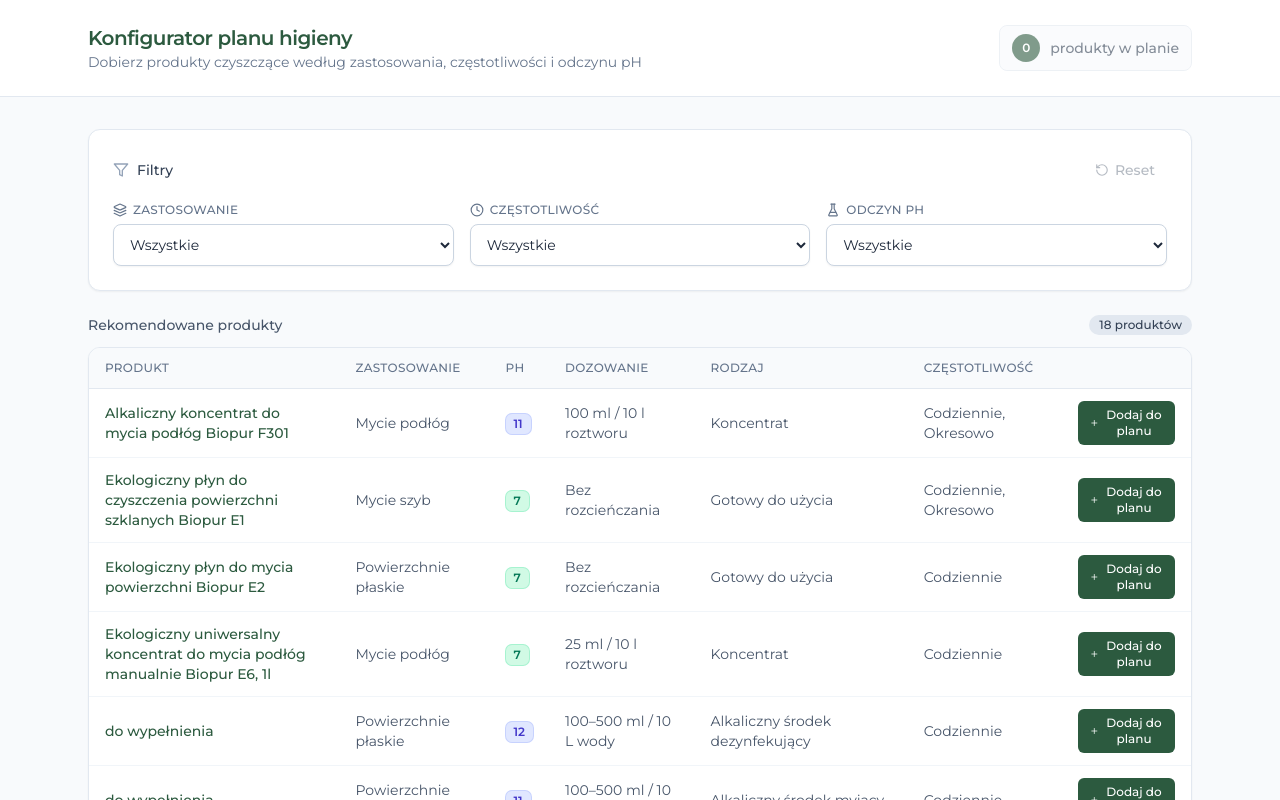
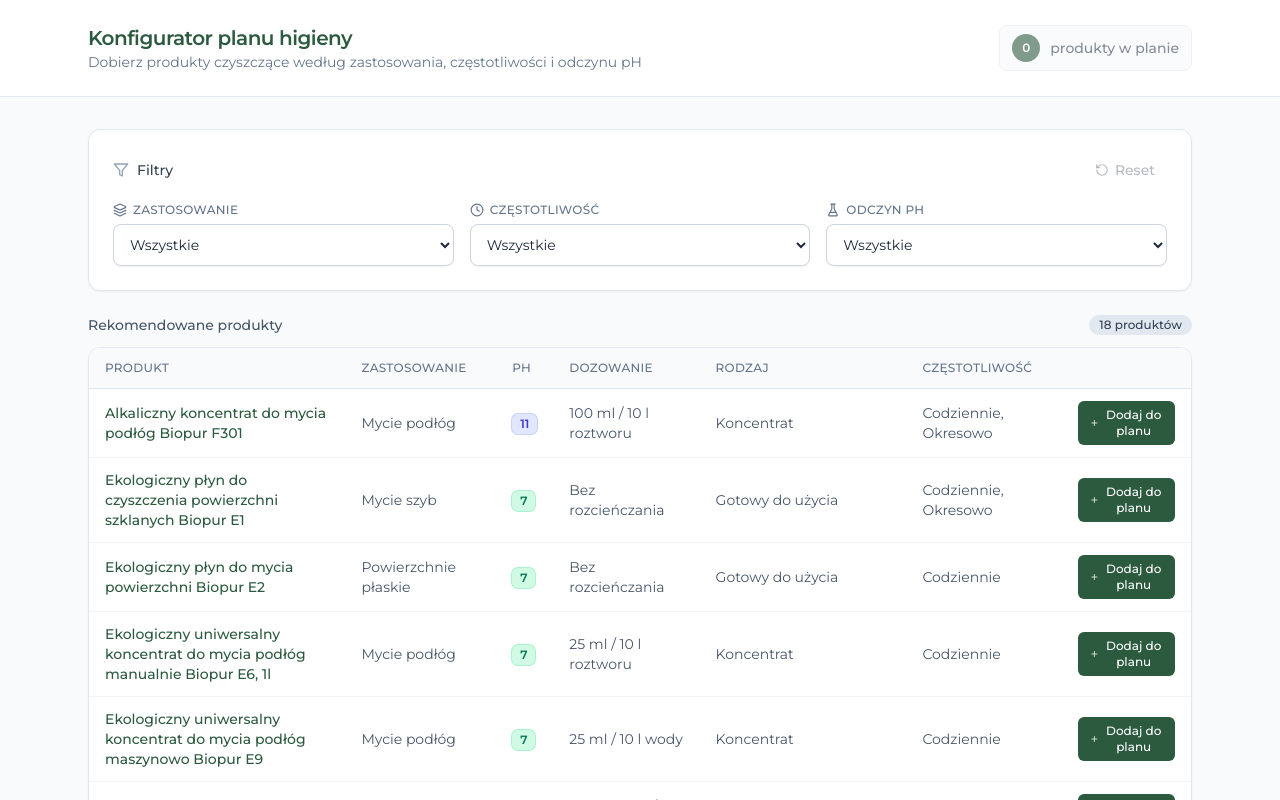
Before and after one commit to alicja06/Plan-Higieny, a React (Vite) app: page / in a window 1280 px wide. Shown: the top 800 px of the page. Built offline with nearby package versions, Linux system fonts and the light colour scheme.

Commit message:
modified:   src/data/products.ts

```diff
--- a/src/data/products.ts
+++ b/src/data/products.ts
@@ -56,20 +56,20 @@ export const products: Product[] = [
     application: 'Mycie podłóg',
     frequency: ['Codziennie'],
     usage:
-      'Lekkie zabrudzenia: 0,25% (25 ml koncentratu / 10 l roztworu), średnie zabrudzenia: 0,5% (50 ml koncentratu / 10 l roztworu), trudne zabrudzenia: 2% (200 ml koncentratu / 10 l roztworu)',
+      'Lekkie zabrudzenia: 0,25% (25 ml koncentratu / 10 l roztworu), średnie zabrudzenia: 0,5% (50 ml koncentratu / 10 l roztworu), trudne zabrudzenia: 2% (200 ml koncentratu / 10 l roztworu). Nanieś roztwór, równomiernie pokrywając powierzchnię.',
     dosage: '25 ml / 10 l roztworu',
   },
   {
-    name: 'do wypełnienia',
-    type: 'Alkaliczny środek dezynfekujący',
-    description: 'Alkaliczny środek myjąco-dezynfekujący do mycia i dezynfekcji powierzchni płaskich',
-    ph: 12,
-    phLabel: '12',
-    application: 'Powierzchnie płaskie',
+    name: 'Ekologiczny uniwersalny koncentrat do mycia podłóg maszynowo Biopur E9',
+    type: 'Koncentrat',
+    description: 'Ekologiczny, neutralny, zapachowy koncentrat do codziennego mycia podłóg za pomocą automatów lub szorowarek',
+    ph: 7,
+    phLabel: '7',
+    application: 'Mycie podłóg',
     frequency: ['Codziennie'],
     usage:
-      'Przygotuj roztwór: 1–5% (100–500 ml na 10 l wody). Umyj i zdezynfekuj powierzchnię przygotowanym roztworem. Następnie spłucz obficie czystą wodą.',
-    dosage: '100–500 ml / 10 L wody',
+      'Lekkie zabrudzenia: 0,25% (25 ml koncentratu / 10 l roztworu), średnie zabrudzenia: 0,5% (50 ml koncentratu / 10 l roztworu), trudne zabrudzenia: 2% (200 ml koncentratu / 10 l roztworu). Nanieś roztwór, równomiernie pokrywając powierzchnię.',
+    dosage: '25 ml / 10 l wody',
   },
   {
     name: 'do wypełnienia',
@@ -80,7 +80,7 @@ export const products: Product[] = [
     application: 'Powierzchnie płaskie',
     frequency: ['Codziennie'],
     usage:
-      'Przygotuj roztwór: 1–5% (100–500 ml na 10 l wody). Umyj powierzchnię przygotowanym roztworem. Następnie spłucz czystą wodą.',
+      'Lekkie zabrudzenia: 0,25% (25 ml koncentratu / 10 l roztworu), średnie zabrudzenia: 0,5% (50 ml koncentratu / 10 l roztworu), trudne zabrudzenia: 2% (200 ml koncentratu / 10 l roztworu). Nanieś roztwór, równomiernie pokrywając powierzchnię.',
     dosage: '100–500 ml / 10 L wody',
   },
   {
```
